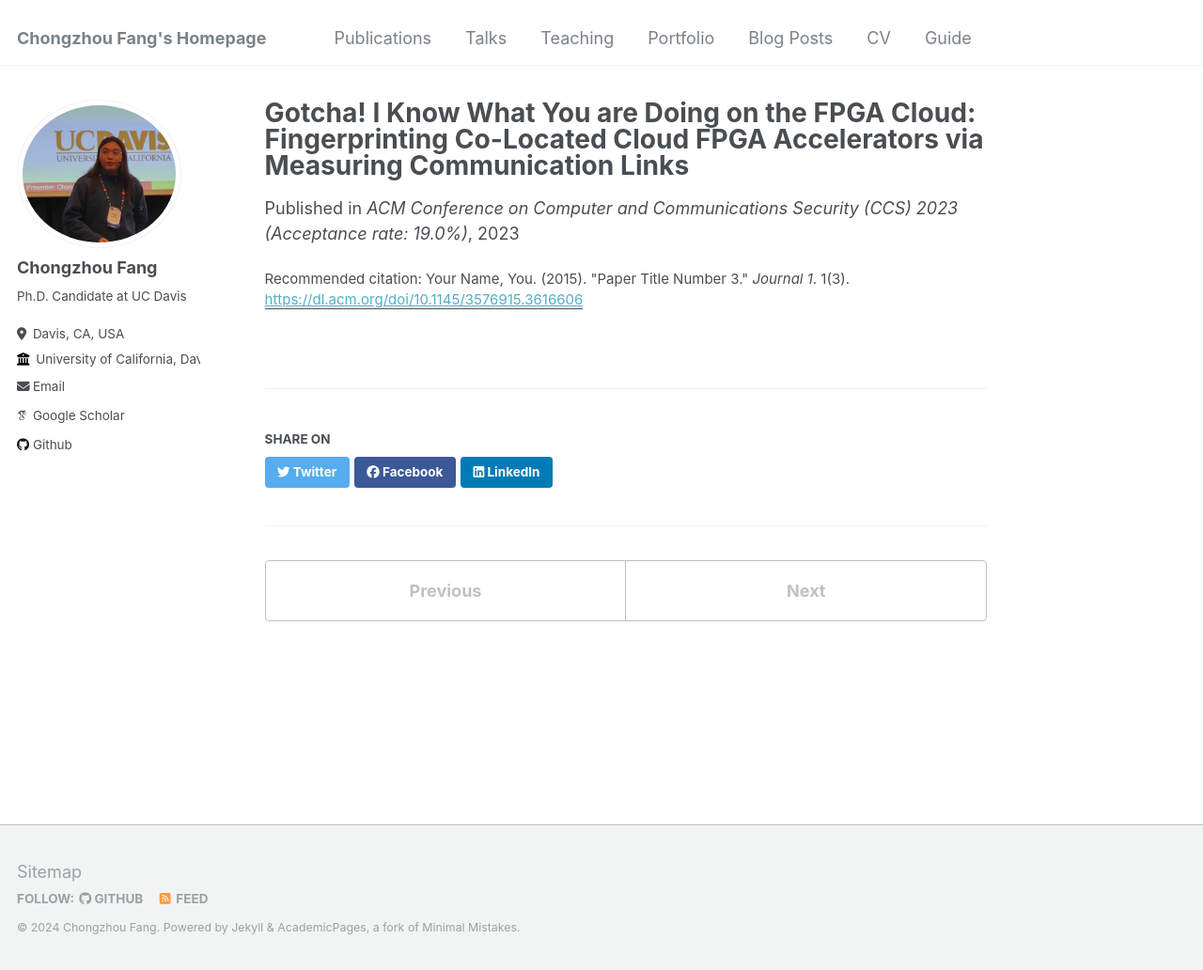
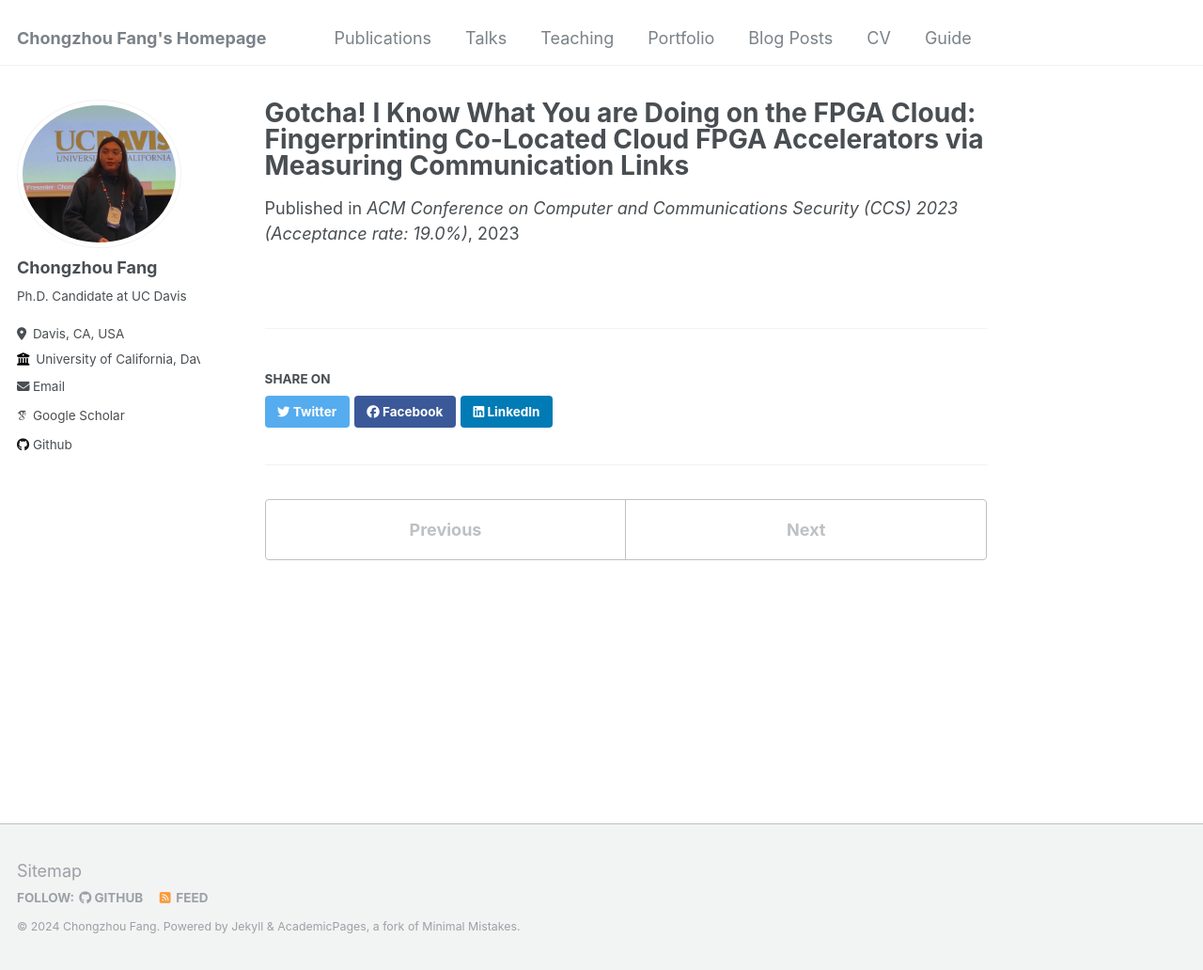
Before and after one commit to ChongzhouFang/ChongzhouFang.github.io, a Jekyll site: the page built from _publications/ccs2023.md, in a window 1280 px wide and 1032 px high. Shown: the whole window at 94% size. Built offline with Jekyll 4.4.1, drawn with Linux system fonts in a browser that asks for light colours; some web fonts are replaced.

Commit message:
add basic info

```diff
--- a/_publications/ccs2023.md
+++ b/_publications/ccs2023.md
@@ -2,9 +2,9 @@
 title: "Gotcha! I Know What You are Doing on the FPGA Cloud: Fingerprinting Co-Located Cloud FPGA Accelerators via Measuring Communication Links"
 collection: publications
 permalink: /publication/ccs2023
-excerpt: 'This paper is about the number 3. The number 4 is left for future work.'
+# excerpt: 'This paper is about the number 3. The number 4 is left for future work.'
 date: 2023-11-30
 venue: 'ACM Conference on Computer and Communications Security (CCS) 2023 (Acceptance rate: 19.0%)'
 paperurl: 'https://dl.acm.org/doi/10.1145/3576915.3616606'
-citation: 'Your Name, You. (2015). &quot;Paper Title Number 3.&quot; <i>Journal 1</i>. 1(3).'
+authors: 'Chongzhou Fang, Ning Miao, Han Wang, Jiacheng Zhou, Tyler Sheaves, John M. Emmert, Avesta Sasan and Houman Homayoun'
 ---
```
